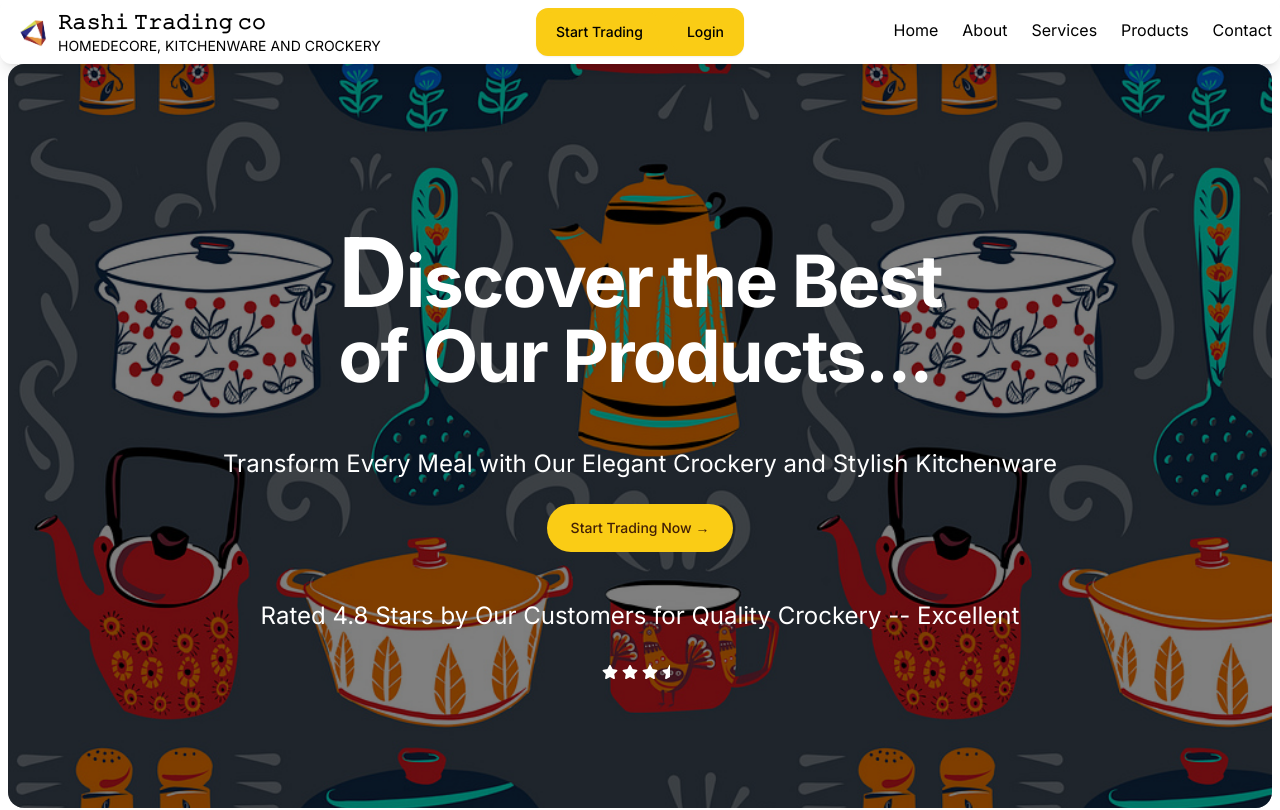
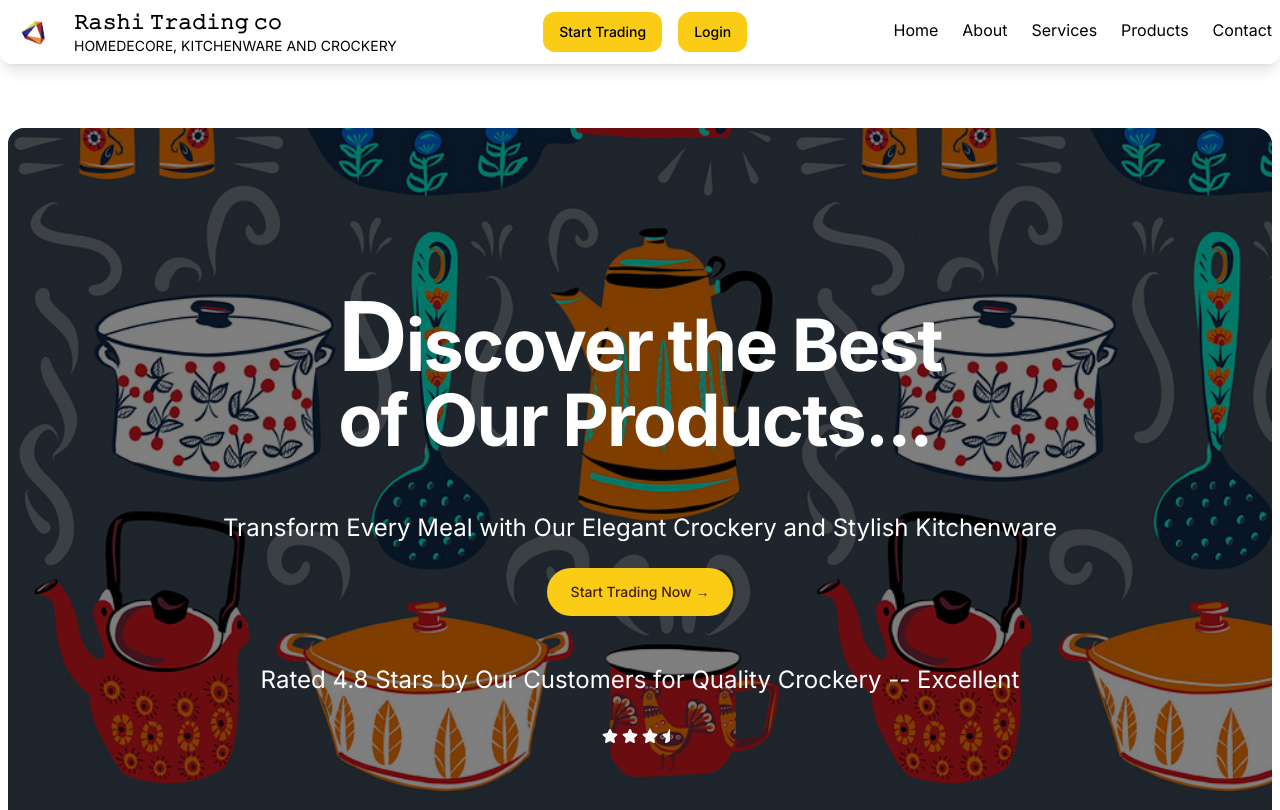
Before and after one commit to DhruvInnovator/TradeWeb, a Next.js app: page / in a window 1280 px wide. Shown: the top 810 px of the page. Built offline with nearby package versions, Linux system fonts and the light colour scheme.

Commit message:
about error done

```diff
--- a/src/app/about/page.tsx
+++ b/src/app/about/page.tsx
@@ -5,12 +5,11 @@ import Image from 'next/image';
 
 function Page() {
   return (
-    <div>
-      <div className="flex flex-col min-h-[100dvh]">
+    <div className="flex flex-col min-h-screen overflow-x-hidden">
       <main className="flex-1">
         <section className="w-full py-12 md:py-24 lg:py-32">
-            <div className="container px-4 md:px-6 grid gap-12 lg:grid-cols-2 lg:gap-24">
-              <div className="flex flex-col items-start justify-center space-y-6">
+          <div className="container px-4 md:px-6 lg:px-8 mx-auto flex flex-col lg:flex-row gap-12 lg:gap-24">
+            <div className="flex flex-col items-start justify-center space-y-6 flex-1">
               <div className="space-y-2">
                 <h1 className="text-4xl font-bold tracking-tighter sm:text-5xl md:text-6xl">
                   Meet the Owner
@@ -58,21 +57,20 @@ function Page() {
                 <Button>Contact Me</Button>
               </Link>
             </div>
-              <div className="flex justify-center">
+            <div className="flex justify-center w-full lg:w-1/2">
               <Image
-                  src=""
+                src="/path/to/image.jpg" // Replace with actual image path
                 alt="Nishant Srivastava"
                 width={500}
                 height={500}
                 className="rounded-xl object-cover"
-                  style={{ aspectRatio: '500/500', objectFit: 'cover' }}
+                style={{ maxWidth: '100%', height: 'auto' }}
               />
             </div>
           </div>
         </section>
       </main>
     </div>
-    </div>
   );
 }
 
--- a/src/components/Navbar.tsx
+++ b/src/components/Navbar.tsx
@@ -14,20 +14,19 @@ function Navbar() {
   };
 
   return (
-    <div className='relative h-16 w-full flex-auto md:fixed z-50'>
-      <div className='flex h-16 flex-row items-center justify-between p-2 bg-white bg-opacity-30 backdrop-blur-md shadow-lg rounded-lg'>
-        <div className='flex items-center'>
-          <div className='h-24 w-18 flex items-center justify-start'>
+    <div className='sticky top-0 w-full z-50'>
+      <div className='flex items-center justify-between h-16 p-2 bg-white bg-opacity-30 backdrop-blur-md shadow-lg rounded-lg w-full'>
+        <div className='flex items-center flex-grow'>
+          <div className='h-8 flex items-center'>
             <Image
               src="/realloogo.png"
               alt="logo"
               width={50}
-              height={100}
-              className="transform transition-transform duration-300 scale-110"
+              height={50}
+              className="transform transition-transform duration-300 scale-100"
             />
           </div>
-
-          <div className='md:flex flex-col justify-center text-black'>
+          <div className='md:flex flex-col ml-4 text-black'>
             <h1 className='text-xl font-semibold'>
               𝚁𝚊𝚜𝚑𝚒 𝚃𝚛𝚊𝚍𝚒𝚗𝚐 𝚌𝚘
             </h1>
@@ -37,18 +36,17 @@ function Navbar() {
           </div>
         </div>
 
-        <div className='absolute left-1/2 transform -translate-x-1/2 hidden sm:flex items-center bg-primary p-1 gap-1 overflow-hidden cursor-pointer rounded-lg shadow-sm'>
+        <div className='hidden md:flex items-center gap-4'>
           <Button
             variant={activeButton === 'trading' ? 'secondary' : 'default'}
-            className={`px-4 py-2 rounded-lg transition-colors duration-300 ${activeButton === 'trading' ? ' text-black' : ' text-black'}`}
+            className={`px-4 py-2 rounded-lg transition-colors duration-300 ${activeButton === 'trading' ? 'text-black' : 'text-black'}`}
             onClick={() => handleButtonClick('trading')}
           >
             Start Trading
           </Button>
-          <div className='w-1 h-full bg-gray-300'></div>
           <Button
             variant={activeButton === 'login' ? 'secondary' : 'default'}
-            className={`px-4 py-2 rounded-lg transition-colors duration-300 ${activeButton === 'login' ? ' text-black' : ' text-black'}`}
+            className={`px-4 py-2 rounded-lg transition-colors duration-300 ${activeButton === 'login' ? 'text-black' : 'text-black'}`}
             onClick={() => handleButtonClick('login')}
           >
             Login
@@ -59,7 +57,7 @@ function Navbar() {
         <MobMenu />
 
         {/* Desktop Navigation Links */}
-        <div className='hidden text-md md:flex flex-row items-center justify-end gap-6'>
+        <div className='hidden md:flex flex-row items-center justify-end gap-6 flex-grow'>
           <Link href="/" className="relative group text-center text-black hover:text-black pb-1">
             Home
             <span className={`absolute left-0 bottom-0 h-[3px] w-0 bg-yellow-500 transition-all duration-300 ease-in-out ${activeButton === 'home' ? 'w-full' : 'group-hover:w-full'}`}></span>
```
Lines whose indentation alone changed are shown as unchanged.
